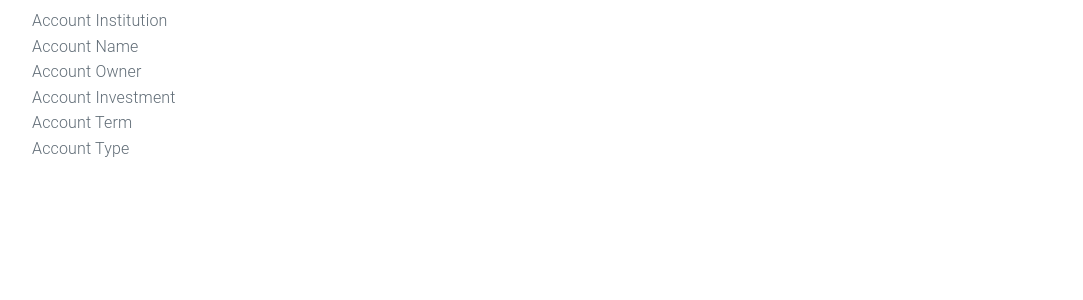
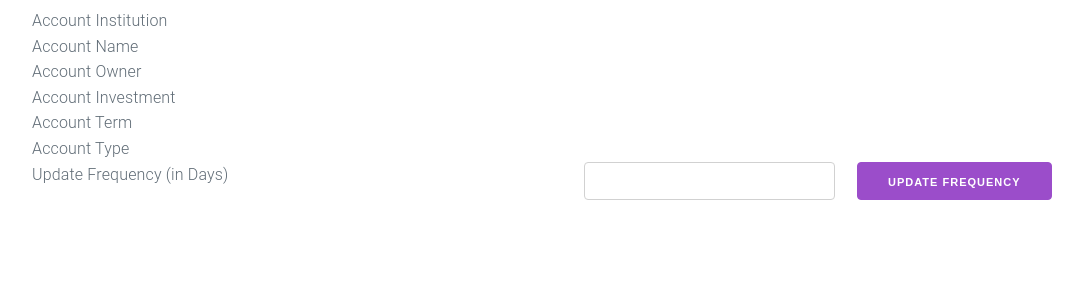
Before and after one commit to cmvandrevala/portfolio_analysis, a Flask app: template app/templates/account.html in a window 1280 px wide. Shown: the top 300 px of the page, without its empty margins (68-1151 px from the left). Run offline with Flask 2, Linux system fonts and the light colour scheme; the template is opened without the code that fills it, so the values that code supplies are empty; parts of the project's set-up code (start-up, migrations or seed data) failed here and were passed over; some libraries are stand-ins or nearby versions.

Commit message:
Add endpoint to update the update frequency of an investment

```diff
--- a/app/form_formatter.py
+++ b/app/form_formatter/append_snapshot_formatter.py
@@ -3,7 +3,7 @@ import functools
 from valid_options.account_type import AccountType
 
 
-class FormFormatter:
+class AppendSnapshotFormatter:
     def __init__(self, timestamp_generator):
         self.timestamp_generator = timestamp_generator
 
--- a/app/main.py
+++ b/app/main.py
@@ -3,7 +3,8 @@ import json
 import requests
 from flask import Flask, jsonify, render_template, redirect, request
 
-from app.form_formatter import FormFormatter
+from app.form_formatter.append_snapshot_formatter import AppendSnapshotFormatter
+from app.form_formatter.update_frequency_formatter import UpdateFrequencyFormatter
 from portfolio_creator.data_source import DataSource
 from portfolio_creator.portfolio_creator import PortfolioCreator
 from report.balance_sheet import BalanceSheet
@@ -36,9 +37,19 @@ def account(account_uuid):
 @app.route("/append_snapshot", methods=['POST'])
 def append_snapshot():
     global portfolio
-    request_body = FormFormatter(EpochDateConverter()).format(request.form.to_dict())
+    request_body = AppendSnapshotFormatter(EpochDateConverter()).format(request.form.to_dict())
     json_body = json.dumps(request_body)
     requests.post(Constants.DATA_URL + "/append_snapshot", data=json_body)
+    portfolio = PortfolioCreator().create(DataSource())
+    return redirect("/accounts", code=302)
+
+
+@app.route("/update_frequency", methods=['POST'])
+def update_frequency():
+    global portfolio
+    request_body = UpdateFrequencyFormatter().format(request.form.to_dict())
+    json_body = json.dumps(request_body)
+    requests.post(Constants.DATA_URL + "/update_frequency", data=json_body)
     portfolio = PortfolioCreator().create(DataSource())
     return redirect("/accounts", code=302)
 
@@ -54,9 +65,11 @@ def net_worth():
     end = request.args.get('end')
     return jsonify(LineGraph(portfolio).net_worth_vs_time(start, end))
 
+
 @app.route("/net_worth_vs_time")
 def net_worth_vs_time():
     return render_template('net_worth_vs_time.html')
 
+
 if __name__ == "__main__":
     app.run()
--- a/app/templates/account.html
+++ b/app/templates/account.html
@@ -31,6 +31,27 @@
           <div class="column">Account Type</div>
           <div class="column">{{ account.account_type() }}</div>
       </div>
+
+      <div class="row">
+          <div class="column">Update Frequency (in Days)</div>
+          <div class="column">{{ account.update_frequency() }}</div>
+          <div class="column">
+              <form method="post" action="/update_frequency" id="update-frequency">
+                  <fieldset>
+                      <input type="hidden" name="account" value="{{ account.name() }}" />
+                      <input type="hidden" name="institution" value="{{ account.institution() }}" />
+                      <input type="hidden" name="owner" value="{{ account.owner() }}" />
+                      <input type="hidden" name="investment" value="{{ account.investment() }}" />
+                      <input type="hidden" name="asset" value="{{ account.account_type() }}" />
+                      <input type="text" name="frequency" form="update-frequency" />
+                  </fieldset>
+              </form>
+          </div>
+          <div class="column">
+              <input form="update-frequency" type="submit" value="Update Frequency" />
+          </div>
+      </div>
+
     </div>
 </body>
 </html>
```
Also changed, not shown: app/form_formatter/update_frequency_formatter.py (added, +23 -0 lines), tests/app/form_formatter/test_append_snapshot_formatter.py (added, +53 -0 lines), tests/app/form_formatter/test_update_frequency_formatter.py (renamed from tests/app/test_form_formatter.py, +13 -25 lines), app/form_formatter/__init__.py (added), tests/app/form_formatter/__init__.py (added).
